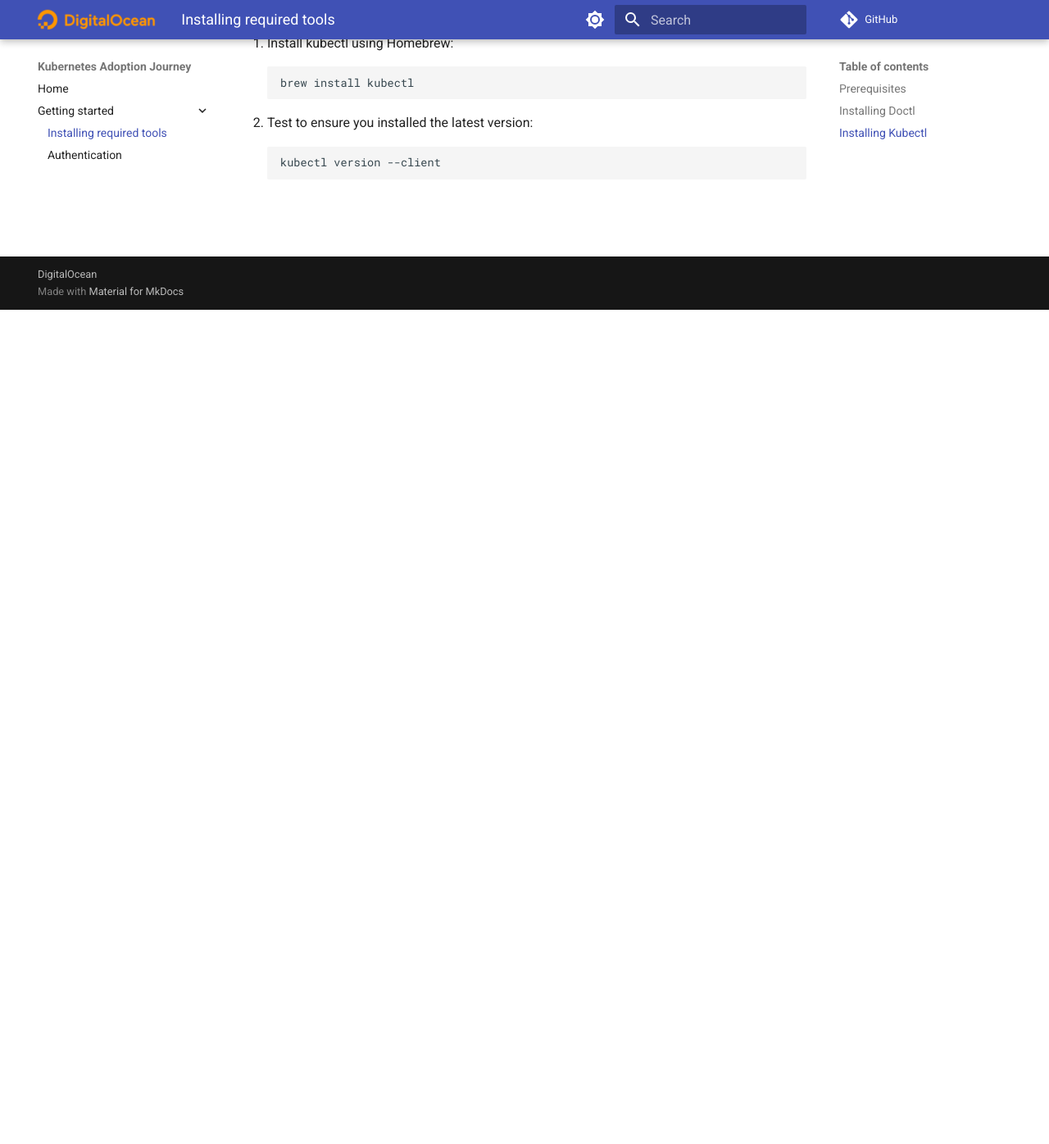
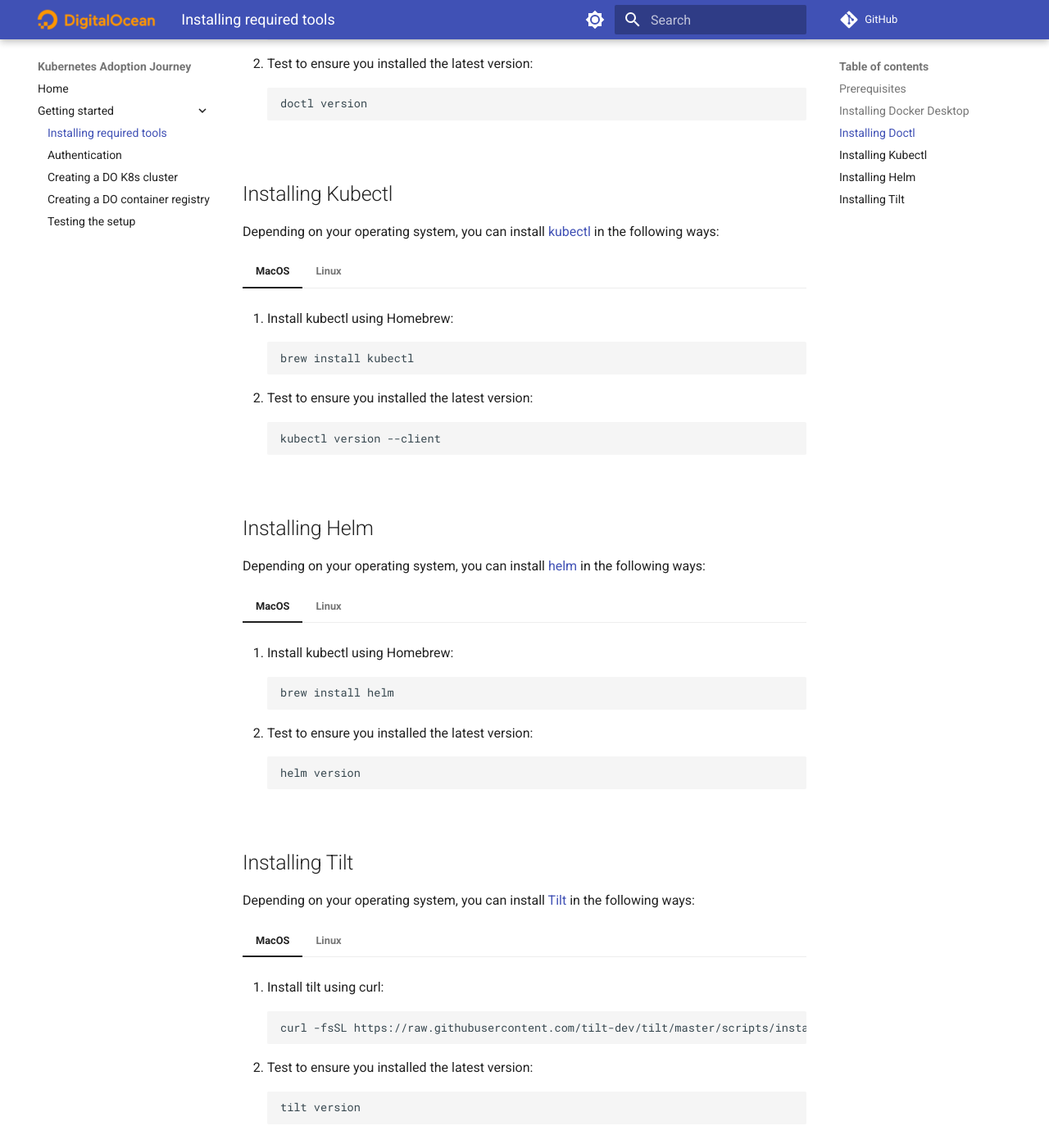
Before and after one commit to digitalocean/k8s-adoption-journey, an MkDocs documentation site: the page built from docs/getting-started/installing-required-tools.md, in a window 1280 px wide and 1400 px high, scrolled down 1022 px. Shown: the top 1396 px of the window at 82% size. Built offline with MkDocs 1.6.1 and Material for MkDocs 9.7.7, drawn with Linux system fonts in a browser that asks for light colours; comment, search, counter and statistics services are not loaded; some of the changed text lies outside the part shown.

Commit message:
Initial work on the getting started section

````diff
--- a/docs/getting-started/installing-required-tools.md
+++ b/docs/getting-started/installing-required-tools.md
@@ -9,6 +9,28 @@
 1. A [DigitalOcean account](https://docs.digitalocean.com/products/getting-started/#sign-up) for accessing the `DigitalOcean` platform.
 2. A [DigitalOcean personal access token](https://docs.digitalocean.com/reference/api/create-personal-access-token) for using the `DigitalOcean` API.
 3. Curl package installed on your system.
+
+## Installing Docker Desktop
+
+Depending on your operating system, you can install [docker-desktop](https://docs.docker.com/desktop/) in the following ways:
+
+=== "MacOS"
+
+    1. Download the `DMG` file corresponding to your version of Mac machine and install it from [here](https://docs.docker.com/desktop/install/mac-install/)
+    2. Test to ensure you installed the latest version:
+
+        ```shell
+            docker version
+        ```
+
+=== "Linux"
+
+    1. Download the package file corresponding to your Linux distribution and install it from [here](https://docs.docker.com/desktop/install/linux-install/)
+    2. Test to ensure you installed the latest version:
+
+        ```shell
+            docker version
+        ```
 
 ## Installing Doctl
 
@@ -93,3 +115,70 @@
         ```shell
         kubectl version --client
         ```
+
+## Installing Helm
+
+Depending on your operating system, you can install [helm](https://helm.sh/docs/intro/install/) in the following ways:
+
+=== "MacOS"
+
+    1. Install kubectl using Homebrew:
+
+        ```shell
+        brew install helm
+        ```
+
+    2. Test to ensure you installed the latest version:
+
+        ```shell
+        helm version
+        ```
+
+=== "Linux"
+
+    1. Download the latest `kubectl` release:
+
+        ```shell
+        curl https://baltocdn.com/helm/signing.asc | gpg --dearmor | sudo tee /usr/share/keyrings/helm.gpg > /dev/null
+        sudo apt-get install apt-transport-https --yes
+        echo "deb [arch=$(dpkg --print-architecture) signed-by=/usr/share/keyrings/helm.gpg] https://baltocdn.com/helm/stable/debian/ all main" | sudo tee /etc/apt/sources.list.d/helm-stable-debian.list
+        sudo apt-get update
+        sudo apt-get install helm
+        ```
+
+    2. Test to ensure you installed the latest version:
+
+        ```shell
+        helm version
+        ```
+
+## Installing Tilt
+
+Depending on your operating system, you can install [Tilt](https://docs.tilt.dev/install.html) in the following ways:
+
+=== "MacOS"
+
+    1. Install tilt using curl:
+
+        ```shell
+        curl -fsSL https://raw.githubusercontent.com/tilt-dev/tilt/master/scripts/install.sh | bash
+        ```
+
+    2. Test to ensure you installed the latest version:
+
+        ```shell
+        tilt version
+        ```
+
+=== "Linux"
+    1. Install tilt using curl:
+
+        ```shell
+        curl -fsSL https://raw.githubusercontent.com/tilt-dev/tilt/master/scripts/install.sh | bash
+        ```
+
+    2. Test to ensure you installed the latest version:
+
+        ```shell
+        tilt version
+        ```
--- a/mkdocs.yml
+++ b/mkdocs.yml
@@ -11,6 +11,9 @@
   - Getting started:
       - Installing required tools: getting-started/installing-required-tools.md
       - Authentication: getting-started/authentication.md
+      - Creating a DO K8s cluster: getting-started/setting-up-a-doks-cluster.md
+      - Creating a DO container registry: getting-started/setting-up-a-docr-registry.md
+      - Testing the setup: getting-started/testing-the-setup.md
 
 theme:
   name: material
````
Also changed, not shown: docs/getting-started/authentication.md (+24 -0 lines), docs/getting-started/setting-up-a-docr-registry.md (added, +27 -0 lines), docs/getting-started/setting-up-a-doks-cluster.md (added, +30 -0 lines), docs/getting-started/testing-the-setup.md (added, +14 -0 lines).
